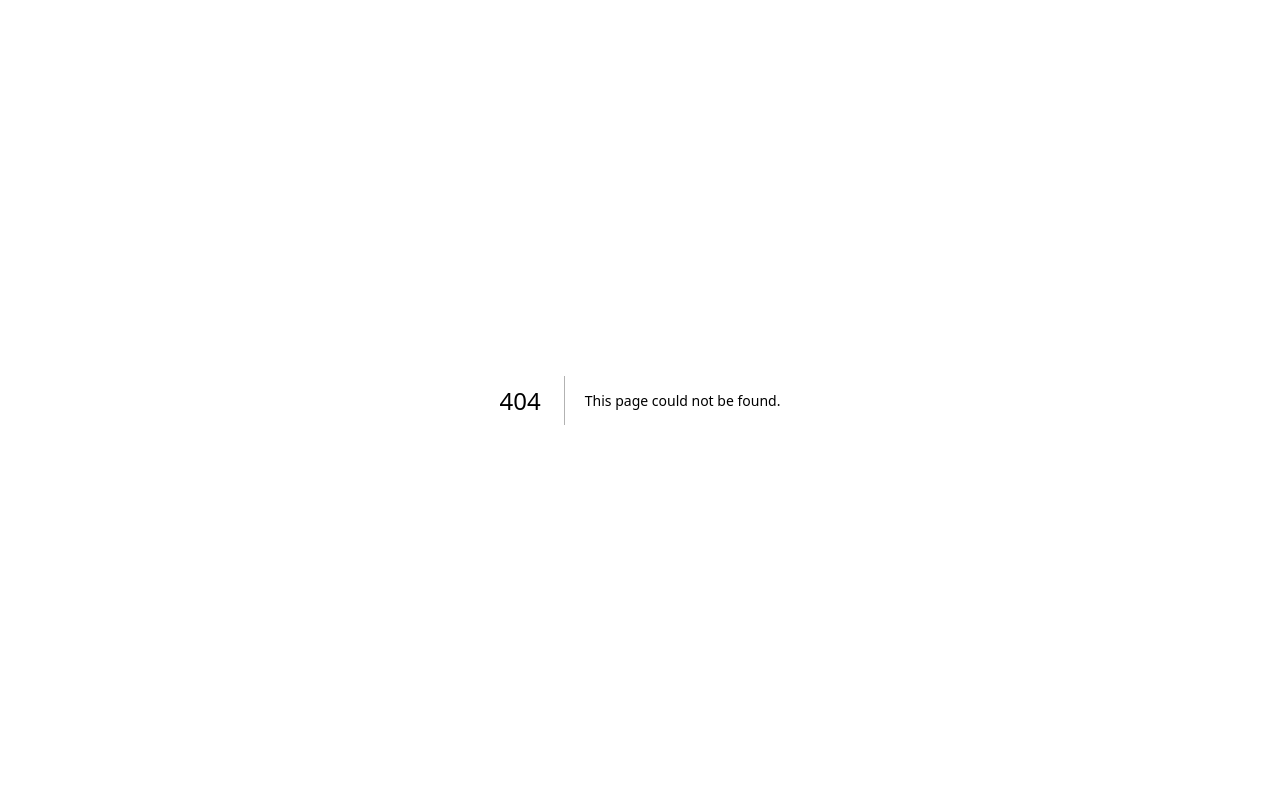
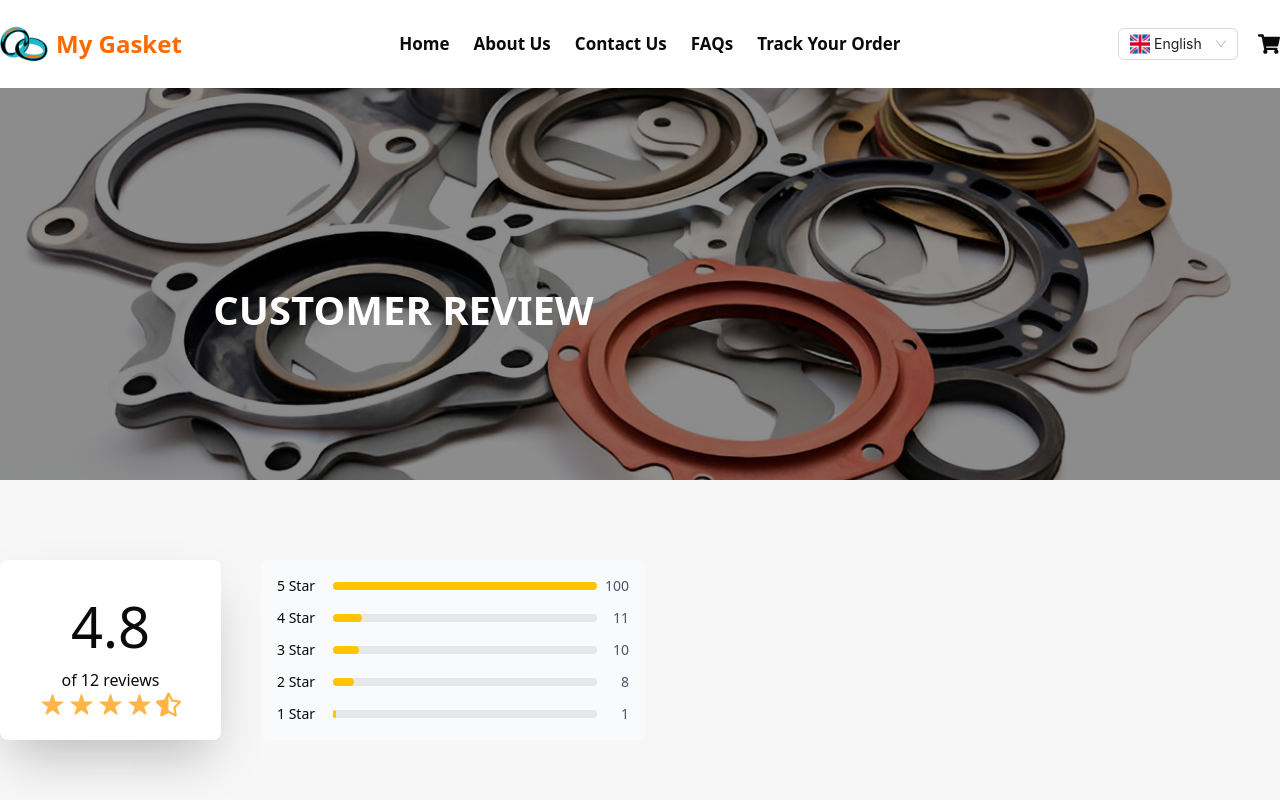
Before and after one commit to shukumar-542/my-gasket, a Next.js app: page /customer-review in a window 1280 px wide. Before the commit this address had no page. Shown: the top 800 px of the page. Built offline with nearby package versions, Linux system fonts and the light colour scheme.

Commit message:
Implement customer review details page

```diff
--- a/src/app/(withCommonLayout)/all-product/[id]/page.tsx
+++ b/src/app/(withCommonLayout)/all-product/[id]/page.tsx
@@ -1,4 +1,4 @@
-"use client"
+"use client";
 import React, { useState } from "react";
 import hero from "../../../../assets/detailsHero.png";
 import img from "../../../../assets/details1.png";
@@ -16,9 +16,10 @@ import Button from "@/components/Button/Button";
 import FeatureDetails from "@/components/FeatureDetails/FeatureDetails";
 import UserReview from "@/components/UserReview/UserReview";
 import QuoteModal from "@/components/QuoteModal/QuoteModal";
+import Link from "next/link";
 
 const ProductDetailsPage = () => {
-  const [openModal , setOpenModal] = useState(false)
+  const [openModal, setOpenModal] = useState(false);
 
   return (
     <div>
@@ -36,12 +37,14 @@ const ProductDetailsPage = () => {
             <p className="text-[48px] font-extrabold uppercase">Gomma PARA</p>
             <p className="text-xl mt-10 max-w-2xl">
               Simplify your event planning with powerful, easy-to-use features
-              designed to  enhance guest experience and streamline
-              management.
+              designed to enhance guest experience and streamline management.
             </p>
 
             <div className="flex items-center justify-center md:justify-start pb-4 gap-5 text-black mt-10">
-              <button onClick={()=> setOpenModal(true)} className="bg-[#F97316] px-2 md:px-8 py-3  rounded-sm shadow-2xl cursor-pointer">
+              <button
+                onClick={() => setOpenModal(true)}
+                className="bg-[#F97316] px-2 md:px-8 py-3  rounded-sm shadow-2xl cursor-pointer"
+              >
                 Get Instant Quote
               </button>
               <button className=" border border-[#F97316] bg-[#FED7AA]  px-8 py-3 rounded-sm shadow-2xl cursor-pointer">
@@ -186,15 +189,21 @@ const ProductDetailsPage = () => {
           borderColor="#20B7CC"
         />
 
-        <FeatureDetails/>
-        <UserReview/>
+        <FeatureDetails />
+
+        {/* Customer review section */}
+        <div className="py-20">
+          <p className="text-[32px]">Reviews</p>
+          <UserReview />
+        </div>
 
         <WhatOurClientSay />
         <div className="flex justify-center py-5">
-          <Button className="inline-block px-8">View More</Button>
+          <Link href={"/customer-review"}>
+            <Button className="inline-block px-8">View More</Button>
+          </Link>
         </div>
         <ShareExprience />
-
       </div>
       <QuoteModal openModal={openModal} setOpenModal={setOpenModal} />
     </div>
--- /dev/null
+++ b/src/app/(withCommonLayout)/customer-review/page.tsx
@@ -0,0 +1,32 @@
+import React from "react";
+import review from "../../../assets/review.png";
+import Image from "next/image";
+import UserReview from "@/components/UserReview/UserReview";
+import WhatOurClientSay from "@/components/WhatOurClientSay/WhatOurClientSay";
+const CustomerReviewPage = () => {
+  return (
+    <div className="mt-20">
+      <div className="mt-8 relative ">
+        <Image
+          className="w-full h-[400px] object-cover"
+          src={review}
+          height={1200}
+          width={1200}
+          alt="img"
+        />
+        <div className="absolute inset-0 bg-black opacity-45"></div>
+        <p className="absolute top-1/2 left-2/12 text-white text-[40px] uppercase font-semibold">
+          Customer Review
+        </p>
+      </div>
+      <div className="container mx-auto py-10">
+        <UserReview />
+        <div className="mt-20">
+          <WhatOurClientSay />
+        </div>
+      </div>
+    </div>
+  );
+};
+
+export default CustomerReviewPage;
--- a/src/app/(withCommonLayout)/page.tsx
+++ b/src/app/(withCommonLayout)/page.tsx
@@ -11,8 +11,6 @@ import OurService from "@/components/OurService/OurService";
 import GetInTouch from "@/components/GetInTouch/GetInTouch";
 import Link from "next/link";
 const page = () => {
-
-
   const faqs = [
     {
       item: "item-1",
@@ -77,10 +75,20 @@ const page = () => {
         </h1>
         <Faqs faqs={faqs} />
         <div className="flex justify-center items-center">
-            <Link className="bg-[#20B7CC] px-10 py-3 rounded-sm shadow-2xl" href={"/faqs"}>See All</Link>
+          <Link
+            className="bg-[#20B7CC] px-10 py-3 rounded-sm shadow-2xl"
+            href={"/faqs"}
+          >
+            See All
+          </Link>
         </div>
       </div>
-      <WhatOurClientSay />
+      <div className="pt-10">
+        <h1 className="text-[25px] md:text-[48px] font-extrabold text-center my-10 uppercase pb-10">
+          what our customers say
+        </h1>
+        <WhatOurClientSay />
+      </div>
       <GetInTouch />
       <OurService />
     </>
--- a/src/components/UserReview/UserReview.tsx
+++ b/src/components/UserReview/UserReview.tsx
@@ -20,8 +20,7 @@ const UserReview = () => {
     Math.max(...data.map((item) => item.count));
   const max = getMaxCount(ratings);
   return (
-    <div className="my-20">
-      <p className="text-[32px]">Reviews</p>
+    <div className="">
       <div className="flex flex-col md:flex-row gap-10 mt-10">
         <div className="bg-white py-2 rounded-md shadow-2xl px-10 text-center flex flex-col justify-center">
           <p className="text-[56px] font-medium">4.8</p>
--- a/src/components/WhatOurClientSay/WhatOurClientSay.tsx
+++ b/src/components/WhatOurClientSay/WhatOurClientSay.tsx
@@ -9,11 +9,9 @@ import { FaStar } from "react-icons/fa";
 const WhatOurClientSay = () => {
   return (
     <div className="container mx-auto px-2 md:px-0">
-      <h1 className="text-[25px] md:text-[48px] font-extrabold text-center my-10 uppercase pb-10">
-        what our customers say
-      </h1>
 
-      <div className=" mt-10 bg-white shadow-xl justify-between items-center   p-8 rounded-xl mx-2 md:mx-0">
+
+      <div className=" bg-white shadow-xl justify-between items-center   p-8 rounded-xl mx-2 md:mx-0">
         <div className="md:flex items-center justify-between gap-5">
           <div>
             <p className="text-[20px] font-semibold">Arlene McCoy</p>
```
Also changed, not shown: src/assets/review.png (added), src/components/QuoteModal/QuoteModal.tsx (line endings or trailing spaces).
